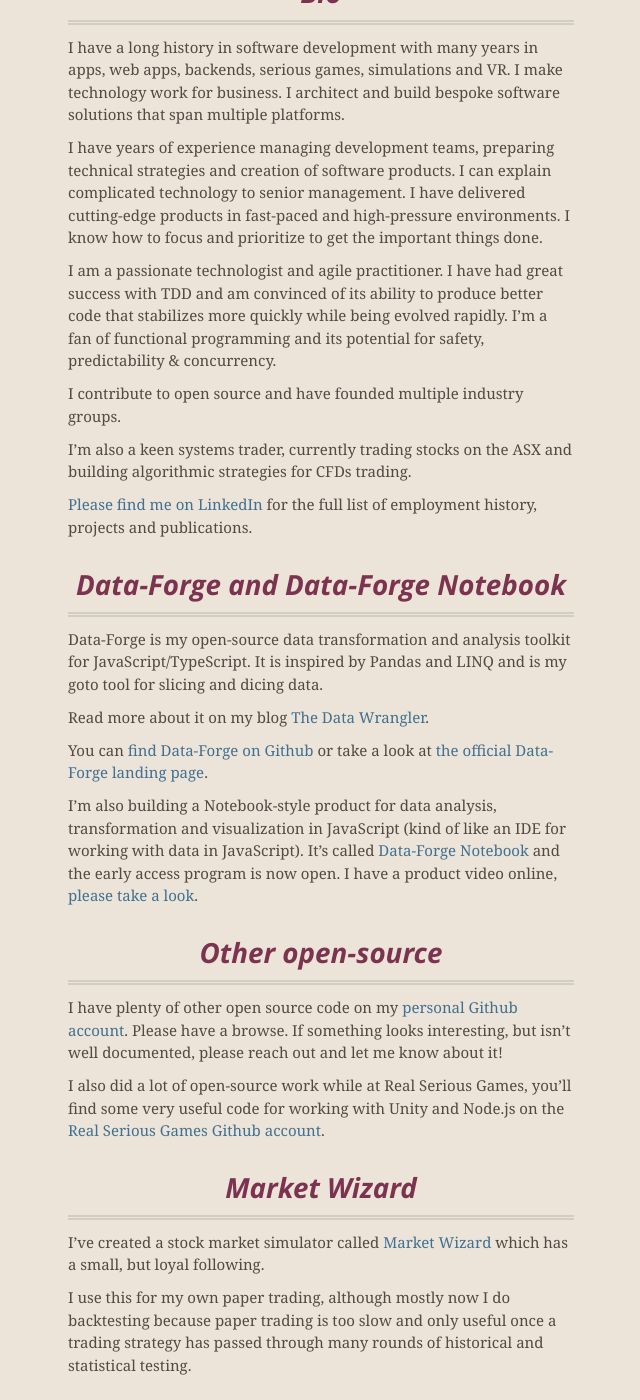
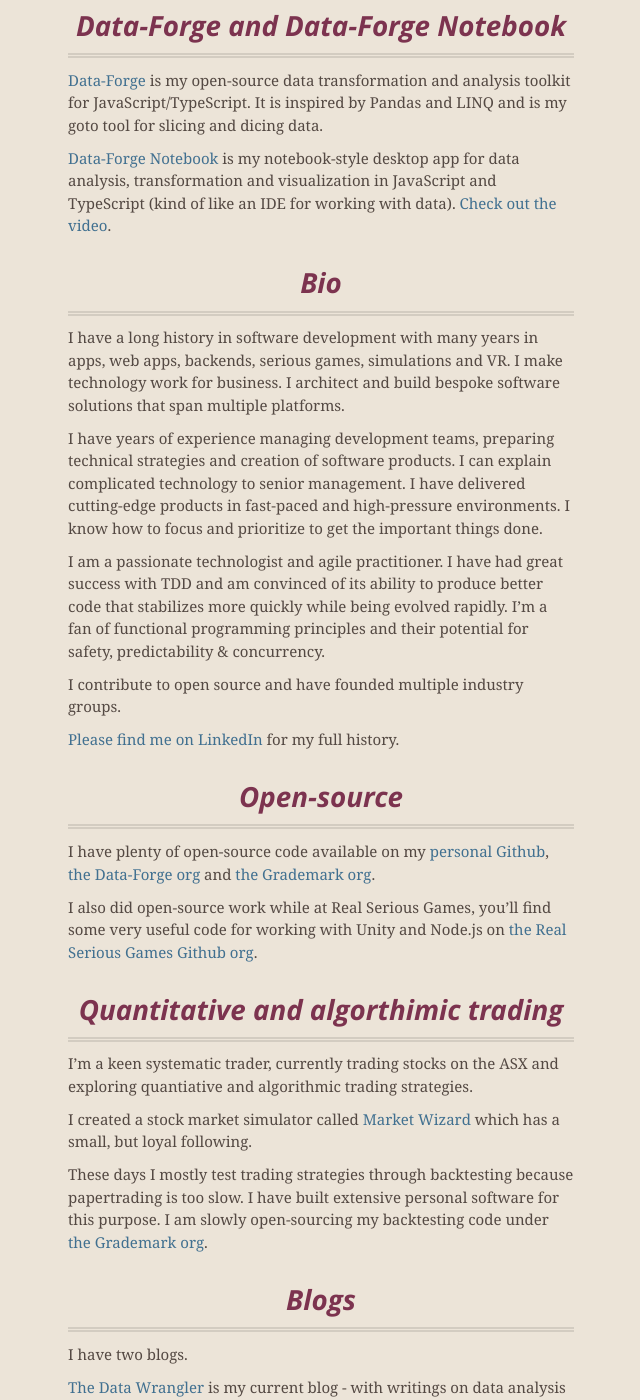
Before and after one commit to ashleydavis/personal-web-page, a Jekyll site: the page built from index.md, in a window 1280 px wide and 1400 px high, scrolled down 684 px. Shown: the whole window, without its empty margins (319-959 px from the left). Built offline with Jekyll 4.4.1, drawn with Linux system fonts in a browser that asks for light colours; some of the changed text lies outside the part shown.

Commit message:
Updated web page.

```diff
--- a/index.md
+++ b/index.md
@@ -6,14 +6,22 @@ Welcome to the personal web site of **Ashley Davis**.
 
 Software craftsman, author and routine dabbler in financial markets.
 
+[Follow me on Twitter](https://twitter.com/ashleydavis75)
+
 <p align="center">
   <img src="assets/images/profile.jpg" />
 </p>
 
+
 # Data Wrangling with JavaScript
 
-My book [Data Wrangling with JavaScript](http://bit.ly/2t2cJu2) is printed! It is a comprehensive overview of working with data in JavaScript.
-Want to give feedback? See my email address at the bottom of the page.
+My book [Data Wrangling with JavaScript](http://bit.ly/2t2cJu2) is a comprehensive overview of working with data in JavaScript. Please let your friends and collegues know about it!
+
+# Data-Forge and Data-Forge Notebook
+
+[Data-Forge](http://www.data-forge-js.com) is my open-source data transformation and analysis toolkit for JavaScript/TypeScript. It is inspired by Pandas and LINQ and is my goto tool for slicing and dicing data.
+
+[Data-Forge Notebook](http://data-forge-notebook.com/) is my notebook-style desktop app for data analysis, transformation and visualization in JavaScript and TypeScript (kind of like an IDE for working with data). [Check out the video](https://youtu.be/nRRl-97qVQw).
 
 # Bio
 
@@ -21,35 +29,27 @@ I have a long history in software development with many years in apps, web apps,
 
 I have years of experience managing development teams, preparing technical strategies and creation of software products. I can explain complicated technology to senior management. I have delivered cutting-edge products in fast-paced and high-pressure environments. I know how to focus and prioritize to get the important things done.
 
-I am a passionate technologist and agile practitioner. I have had great success with TDD and am convinced of its ability to produce better code that stabilizes more quickly while being evolved rapidly. I'm a fan of functional programming and its potential for safety, predictability & concurrency.
+I am a passionate technologist and agile practitioner. I have had great success with TDD and am convinced of its ability to produce better code that stabilizes more quickly while being evolved rapidly. I'm a fan of functional programming principles and their potential for safety, predictability & concurrency.
 
 I contribute to open source and have founded multiple industry groups.
 
-I'm also a keen systems trader, currently trading stocks on the ASX and building algorithmic strategies for CFDs trading.
+[Please find me on LinkedIn](https://www.linkedin.com/in/ashleydavis75/) for my full history.
 
-[Please find me on LinkedIn](https://www.linkedin.com/in/ashleydavis75/) for the full list of employment history, projects and publications.
+# Open-source
 
-# Data-Forge and Data-Forge Notebook
+I have plenty of open-source code available on my [personal Github](https://github.com/ashleydavis), [the Data-Forge org](https://github.com/data-forge/) and [the Grademark org](https://github.com/grademark/).
 
-Data-Forge is my open-source data transformation and analysis toolkit for JavaScript/TypeScript. It is inspired by Pandas and LINQ and is my goto tool for slicing and dicing data.
+I also did open-source work while at Real Serious Games, you'll find some very useful code for working with Unity and Node.js on [the Real Serious Games Github org](https://github.com/real-serious-games).
 
-Read more about it on my blog [The Data Wrangler](http://www.the-data-wrangler.com/data-forge-v1-launch/).
+# Quantitative and algorthimic trading
 
-You can [find Data-Forge on Github](https://github.com/data-forge/data-forge-ts) or take a look at [the official Data-Forge landing page](http://www.data-forge-js.com/).
+I'm a keen systematic trader, currently trading stocks on the ASX and exploring quantiative and algorithmic trading strategies.
 
-I'm also building a Notebook-style product for data analysis, transformation and visualization in JavaScript (kind of like an IDE for working with data in JavaScript). It's called [Data-Forge Notebook](http://data-forge-notebook.com/) and the early access program is now open. I have a product video online, [please take a look](https://youtu.be/nRRl-97qVQw).
 
-# Other open-source
+I created a stock market simulator called [Market Wizard](https://www.market-wizard.com.au/) which has a small, but loyal following.
 
-I have plenty of other open source code on my [personal Github account](https://github.com/ashleydavis). Please have a browse. If something looks interesting, but isn't well documented, please reach out and let me know about it!
+These days I mostly test trading strategies through backtesting because papertrading is too slow. I have built extensive personal software for this purpose. I am slowly open-sourcing my backtesting code under [the Grademark org](https://github.com/grademark/).
 
-I also did a lot of open-source work while at Real Serious Games, you'll find some very useful code for working with Unity and Node.js on the [Real Serious Games Github account](https://github.com/real-serious-games).
-
-# Market Wizard
-
-I've created a stock market simulator called [Market Wizard](https://www.market-wizard.com.au/) which has a small, but loyal following.
-
-I use this for my own paper trading, although mostly now I do backtesting because paper trading is too slow and only useful once a trading strategy has passed through many rounds of historical and statistical testing.
 
 # Blogs
 
```
